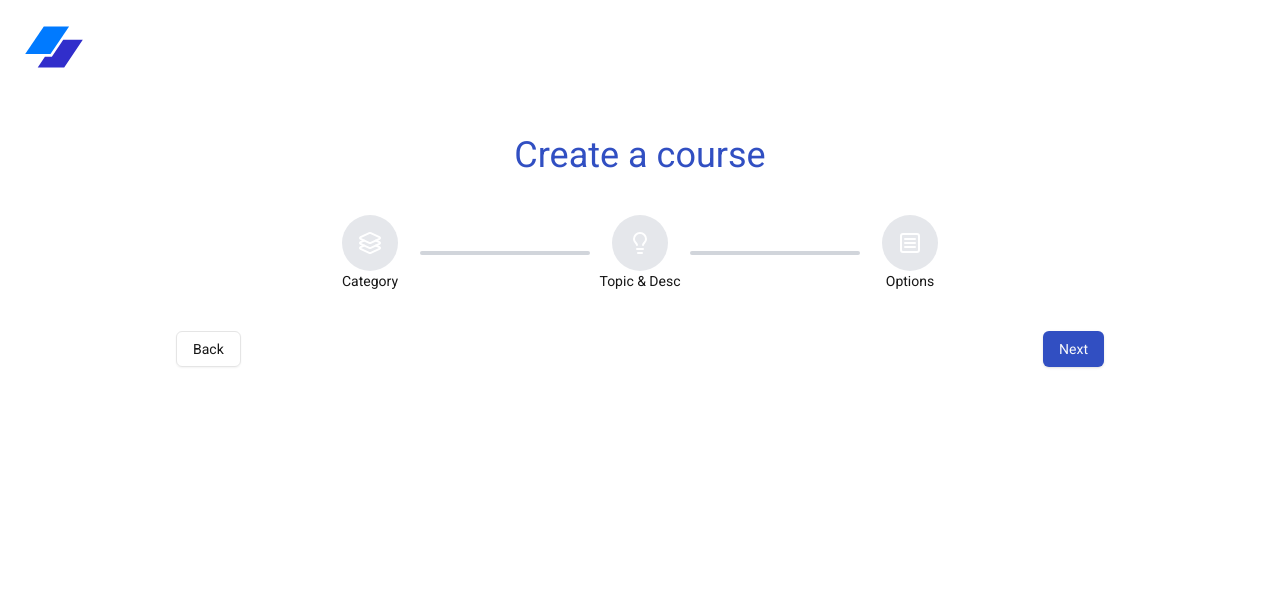
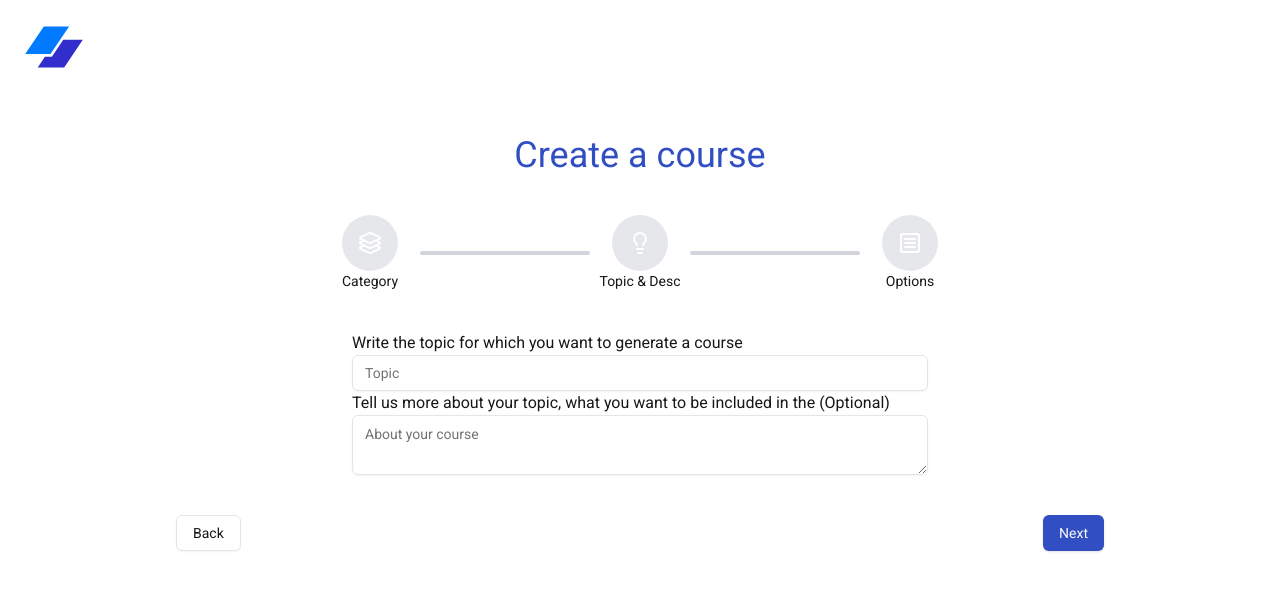
Before and after one commit to YangaRubushe/NexGenLearn, a Next.js app: page /create-course in a window 1280 px wide. Both pictures are taken after a click on the button "Next". Shown: the top 590 px of the page. Built offline with nearby package versions, Linux system fonts and the light colour scheme.

Commit message:
second commit

```diff
--- a/app/_shared/CategoryList.jsx
+++ b/app/_shared/CategoryList.jsx
@@ -1,7 +1,7 @@
 export default [
     {
         id:1,
-        name:'Programming',
+        name:'Coding',
         icon:'/developer.svg',
         prompt:''
     },
--- a/app/create-course/_components/SelectCategory.jsx
+++ b/app/create-course/_components/SelectCategory.jsx
@@ -1,9 +1,16 @@
 import React from 'react'
+import CategoryList from '../../_shared/CategoryList'
+import Image from 'next/image'
 
 function SelectCategory() {
     return (
-        <div>
-            Select Category
+        <div className='grid grid-cols-4 gap-10 px-10 md:px-20'>
+            {CategoryList.map((item, index)=>(
+                <div className='flex flex-col p-5 border items-center rounded-xl hover:border-primary hover:bg-blue-50 cursor-pointer'>
+                    <Image src={item.icon} width={50} height={50}/>
+                    <h2>{item.name}</h2>
+                </div>
+            ))}
         </div>
     )
 }
--- /dev/null
+++ b/app/create-course/_components/SelectOption.jsx
@@ -0,0 +1,14 @@
+import React from 'react';
+
+
+function SelectOption() {
+  return (
+    <div>
+        <div className='grid grid-cols-2'>
+
+        </div>
+    </div>
+  );
+}
+
+export default SelectOption;
--- /dev/null
+++ b/app/create-course/_components/TopicDescription.jsx
@@ -0,0 +1,24 @@
+"use client";
+import React from 'react';
+import { Input } from '../../../components/ui/input';  // Correct import
+import { Textarea } from '../../../components/ui/textarea'
+function TopicDescription() {
+  return (
+    <div className='mx-20 lg:mx-44'>
+        {/** Input topic */}
+        <div>
+            <label>Write the topic for which you want to generate a course</label>
+            <Input placeholder={'Topic'} />
+        </div>
+        <div>
+            <label>Tell us more about your topic, what you want to be included in the (Optional) </label>
+            <Textarea placeholder="About your course"/>
+        </div>
+
+
+        {/** Textarea desc */}
+    </div>
+  );
+}
+
+export default TopicDescription;
--- a/app/create-course/page.jsx
+++ b/app/create-course/page.jsx
@@ -3,6 +3,9 @@ import React , { useState } from 'react'
 import { Layers3, Lightbulb, SquareMenu } from 'lucide-react';
 import { Button } from '../../components/ui/button';
 import SelectCategory from '../create-course/_components/SelectCategory'
+import TopicDescription from '../create-course/_components/TopicDescription'
+import SelectOption from '../create-course/_components/SelectOption'
+
 function CreateCourse() {
     const StepperOptions = [
         {
@@ -35,13 +38,13 @@ const [activeIndex, setActiveIndex]=useState(0);
                         <div className='flex items-center'>
                             <div className='flex flex-col items-center w-[50px] md:w-[100px]'>
                                 <div className={`bg-gray-200 p-4 rounded-full text-white
-                                        ${activeIndex >= index && 'bg-blue-500'}`}>
+                                        ${activeIndex >= index && 'bg-blue-400'}`}>
                                     {item.icon}
                                 </div>
                                 <h2 className='hidden md:block md:text-sm'>{item.name}</h2>
                             </div>
                             {index != StepperOptions?.length - 1 && <div className={`h-1 w-[50px] md:w-[100px] rounded-full lg:w-[170px] bg-gray-300
-                                ${activeIndex-1>=index && 'bg-blue-500'}`}>
+                                ${activeIndex-1>=index && 'bg-blue-400'}`}>
 
                             </div>}
                         </div>
@@ -52,7 +55,7 @@ const [activeIndex, setActiveIndex]=useState(0);
             <div className='px-10 md:px-20 lg:px-44 mt-10'>
 
             {/**Component */}
-            {activeIndex==0?<SelectCategory/>:null}
+            {activeIndex==0?<SelectCategory/>:activeIndex==1?<TopicDescription/>:<SelectOption/>}
             {/**Next Previous Button */}
             <div className='flex justify-between mt-10'>
                 <Button disabled={activeIndex==0} variant='outline' onClick={()=>setActiveIndex(activeIndex-1)}>Back</Button>
--- /dev/null
+++ b/components/ui/input.jsx
@@ -0,0 +1,19 @@
+import * as React from "react"
+
+import { cn } from "../../lib/utils"
+
+const Input = React.forwardRef(({ className, type, ...props }, ref) => {
+  return (
+    (<input
+      type={type}
+      className={cn(
+        "flex h-9 w-full rounded-md border border-input bg-transparent px-3 py-1 text-sm shadow-sm transition-colors file:border-0 file:bg-transparent file:text-sm file:font-medium placeholder:text-muted-foreground focus-visible:outline-none focus-visible:ring-1 focus-visible:ring-ring disabled:cursor-not-allowed disabled:opacity-50",
+        className
+      )}
+      ref={ref}
+      {...props} />)
+  );
+})
+Input.displayName = "Input"
+
+export { Input }
--- /dev/null
+++ b/components/ui/textarea.jsx
@@ -0,0 +1,18 @@
+import * as React from "react"
+
+import { cn } from "../../lib/utils"
+
+const Textarea = React.forwardRef(({ className, ...props }, ref) => {
+  return (
+    (<textarea
+      className={cn(
+        "flex min-h-[60px] w-full rounded-md border border-input bg-transparent px-3 py-2 text-sm shadow-sm placeholder:text-muted-foreground focus-visible:outline-none focus-visible:ring-1 focus-visible:ring-ring disabled:cursor-not-allowed disabled:opacity-50",
+        className
+      )}
+      ref={ref}
+      {...props} />)
+  );
+})
+Textarea.displayName = "Textarea"
+
+export { Textarea }
```
Also changed, not shown: package.json (+8 -1 lines), 1 other file (tests, documents, lock files or other folders).
